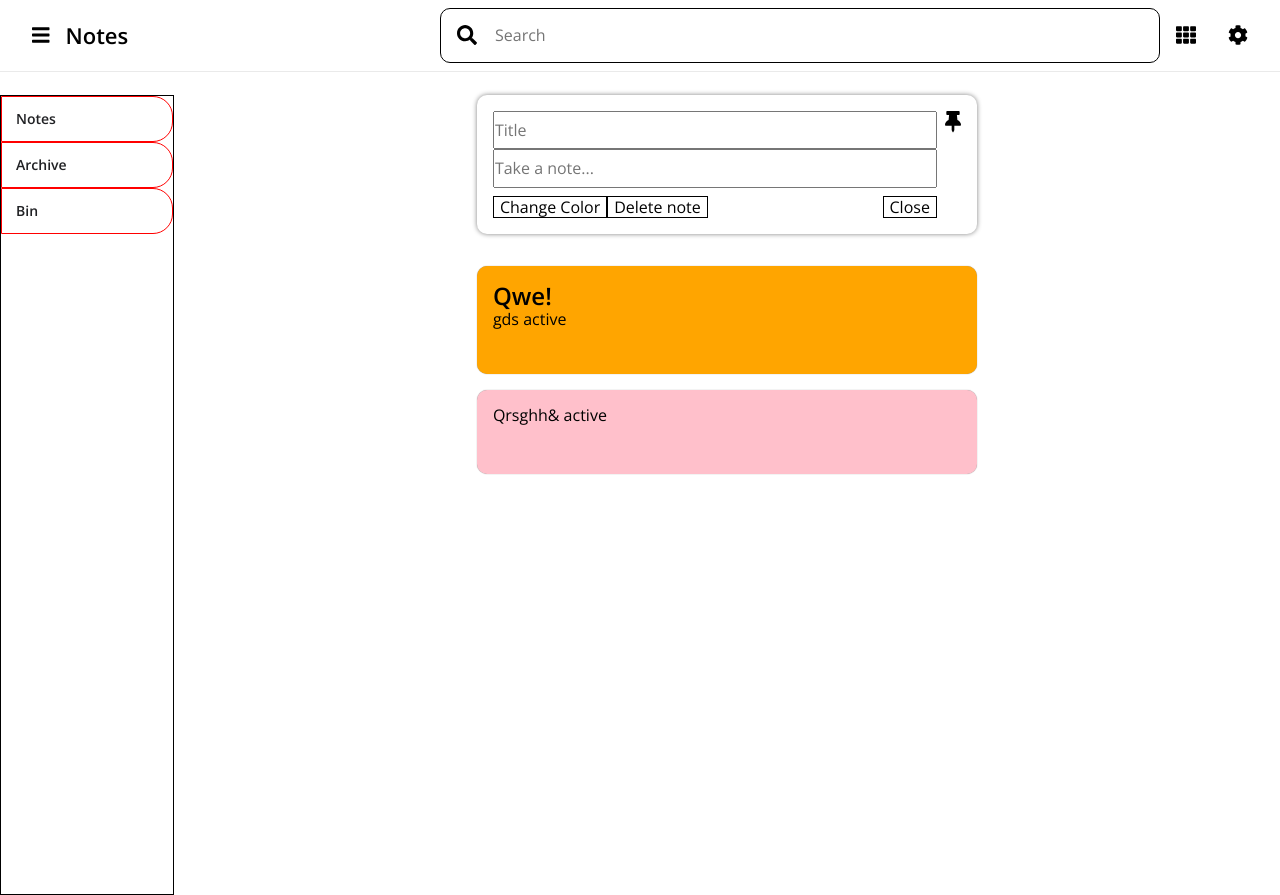
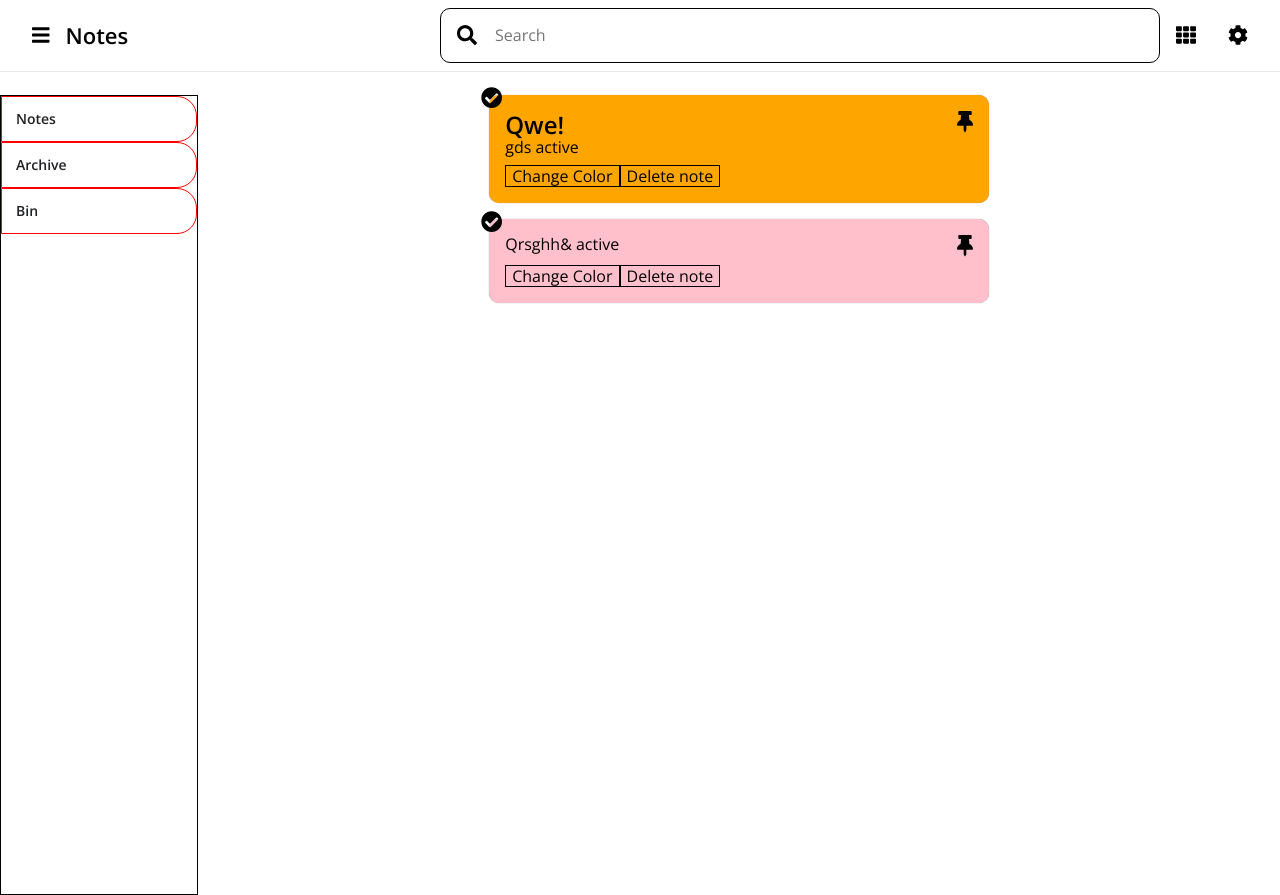
Before and after one commit to Awfj/notes, a React (Create React App) app: page / in a window 1280 px wide. Built offline with nearby package versions, Linux system fonts and the light colour scheme.

Commit message:
preparation for restructure

```diff
--- a/src/App.js
+++ b/src/App.js
@@ -80,11 +80,6 @@
     this.makeNote();
   };
 
-  changeColor = color => {
-    // document.forms.noteForm.style.backgroundColor = color;
-    this.setState({ color });
-  };
-
   changeView = () => {
     if (this.state.view === "list") {
       this.setState({ view: "grid" });
@@ -97,7 +92,9 @@
     // console.log(this.state.expanded);
 
     return (
-      <div className="App" onClick={this.handleClick}>
+      <div className="App"
+      // onClick={this.handleClick}
+      >
         <Header view={this.state.view} changeView={this.changeView} />
 
         <main>
@@ -107,11 +104,11 @@
             notes={this.state.notes}
             view={this.state.view}
             expanded={this.state.expanded}
-            handleChange={this.handleChange}
-            handleSubmit={this.handleSubmit}
-            expandForm={this.expandForm}
-            removeNote={this.removeNote}
-            makeNote={this.makeNote}
+            // handleChange={this.handleChange}
+            // handleSubmit={this.handleSubmit}
+            // expandForm={this.expandForm}
+            // removeNote={this.removeNote}
+            // makeNote={this.makeNote}
           />
         </main>
       </div>
--- a/src/components/Note/Note.js
+++ b/src/components/Note/Note.js
@@ -6,16 +6,16 @@
 
 const Note = ({ title, body, color, deleteNote }) => {
   function handleMouseHover(e) {
-    const toolbox = e.currentTarget.children[0].children;
-    for (var tag of toolbox) {
-      if (tag.type === "button" || tag.tagName === "FOOTER") {
-        if (e.type === "mouseenter") {
-          tag.style.opacity = "1";
-        } else if (e.type === "mouseleave") {
-          tag.style.opacity = "0";
-        }
-      }
-    }
+    // const toolbox = e.currentTarget.children[0].children;
+    // for (var tag of toolbox) {
+    //   if (tag.type === "button" || tag.tagName === "FOOTER") {
+    //     if (e.type === "mouseenter") {
+    //       tag.style.opacity = "1";
+    //     } else if (e.type === "mouseleave") {
+    //       tag.style.opacity = "0";
+    //     }
+    //   }
+    // }
   }
 
   return (
--- a/src/components/Notes/Notes.js
+++ b/src/components/Notes/Notes.js
@@ -1,13 +1,13 @@
 import React from "react";
 
 import styles from "./Notes.module.scss";
-import NewNote from "../../containers/NewNote/NewNote";
-import VisibleNoteList from "../../containers/VisibleNoteList";
+// import NewNote from "../../containers/NewNote/NewNote";
+import NoteList from "../../containers/NoteList";
 
 const Notes = props => {
   return (
     <div className={styles.Notes}>
-      <NewNote
+      {/* <NewNote
         // value={props.value}
         // notes={props.notes}
         // expanded={props.expanded}
@@ -16,8 +16,8 @@
         // expandForm={props.expandForm}
         // removeNote={props.removeNote}
         // makeNote={props.makeNote}
-      />
-      <VisibleNoteList />
+      /> */}
+      <NoteList />
     </div>
   );
 };
--- a/src/components/Toolbox/Toolbox.js
+++ b/src/components/Toolbox/Toolbox.js
@@ -9,8 +9,8 @@
   const parentNote = parent === "Note";
   const parentNewNote = parent === "NewNote";
 
-  function changeColor() {
-    console.log("!!");
+  function changeColor(color) {
+    props.noteForm.style.backgroundColor = color;
   }
 
   let classToolbox = styles.Toolbox;
@@ -36,7 +36,7 @@
               <button
                 className={styles.color}
                 type="button"
-                onClick={changeColor}
+                onClick={() => changeColor('red')}
               >
                 Red
               </button>
--- a/src/components/Toolbox/Toolbox.module.scss
+++ b/src/components/Toolbox/Toolbox.module.scss
@@ -54,9 +54,9 @@
   }
 }
 
-.hidden {
-  & > button,
-  & > footer {
-    opacity: 0;
-  }
-}
+// .hidden {
+//   & > button,
+//   & > footer {
+//     opacity: 0;
+//   }
+// }
--- a/src/containers/NewNote/NewNote.js
+++ b/src/containers/NewNote/NewNote.js
@@ -1,33 +1,39 @@
-import React from "react";
+import React, {createRef} from "react";
 import { connect } from "react-redux";
 import { addNote } from "../../store/actions/actions";
 import styles from "./NewNote.module.scss";
 import Toolbox from "../../components/Toolbox/Toolbox";
 
 const NewNote = ({ dispatch }) => {
-  let title, body;
+  const noteForm = createRef();
+  const title = createRef();
+  const body = createRef();
+
+  // function changeColor(color) {
+  //   noteForm.style.backgroundColor = color;
+  // }
+
   return (
     <form
+      ref={noteForm}
       name="noteForm"
       className={`note ${styles.NewNote}`}
       // onClick={expandForm}
       onSubmit={e => {
         e.preventDefault();
-        if (!title.value.trim() && !body.value.trim()) return;
-        dispatch(addNote(title.value, body.value));
-        title.value = "";
-        body.value = "";
+        if (!title.current.value.trim() && !body.current.value.trim()) return;
+        dispatch(addNote(title.current.value, body.current.value));
+        title.current.value = "";
+        body.current.value = "";
       }}
     >
+      {/* <button type="button" onClick={() => changeColor("red")}>
+        test
+      </button> */}
       <Toolbox parent="NewNote">
+        <input ref={title} type="text" name="title" placeholder="Title" />
         <input
-          ref={node => (title = node)}
-          type="text"
-          name="title"
-          placeholder="Title"
-        />
-        <input
-          ref={node => (body = node)}
+          ref={body}
           type="text"
           placeholder="Take a note..."
           autoComplete="off"
```
Also changed, not shown: src/containers/NoteList.js (renamed from src/containers/VisibleNoteList.js).
